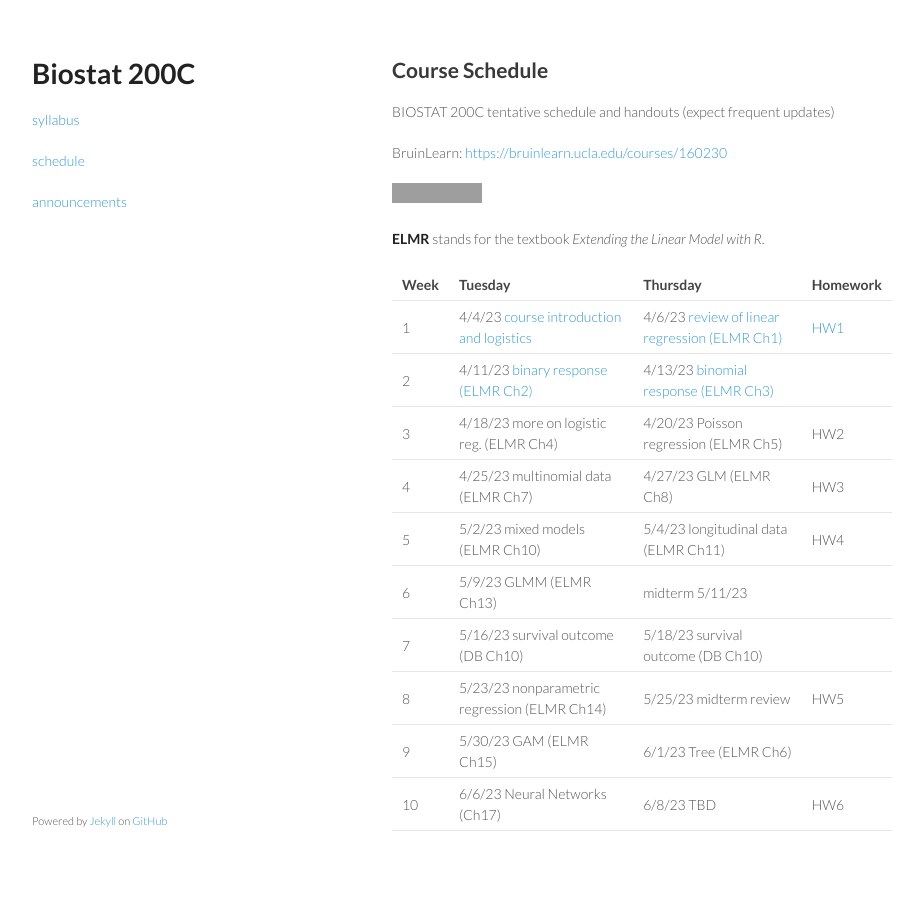
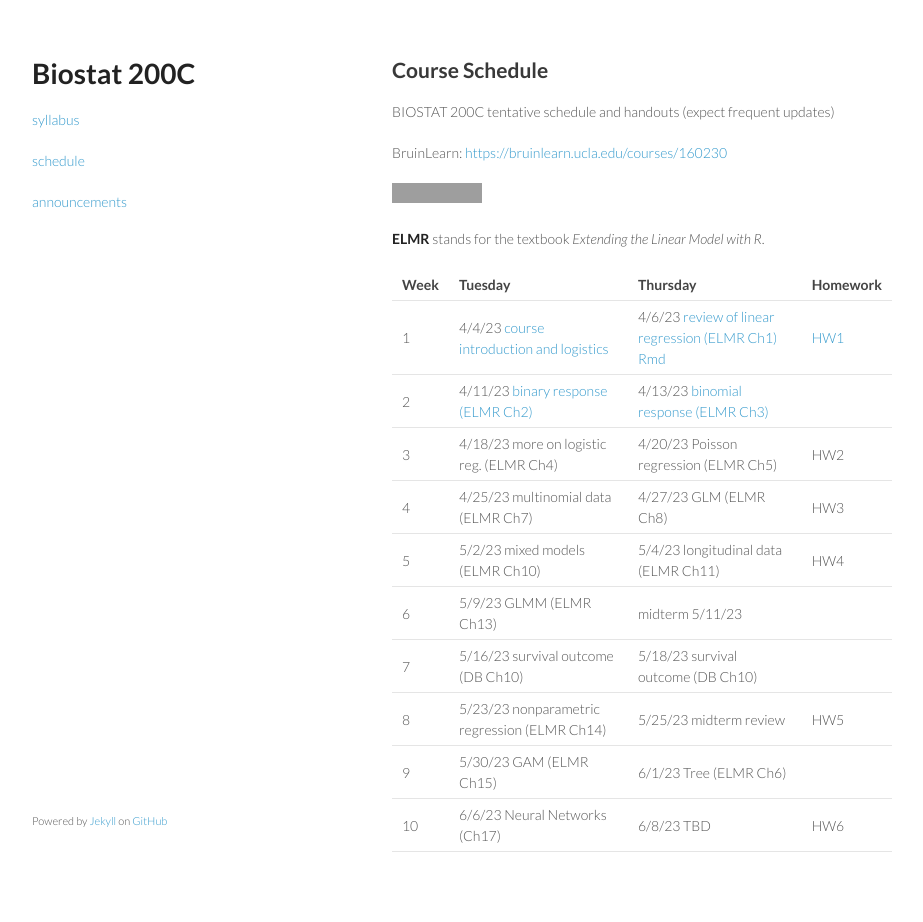
Before and after one commit to ucla-biostat-200c/2023spring, a Jekyll site: the page built from schedule/schedule.md, in a window 1280 px wide. Shown: the whole page, without its empty margins (178-1101 px from the left). Built offline with Jekyll 4.4.1, drawn with Linux system fonts in a browser that asks for light colours; before the commit the page ends 901 px from its top, so only the background shows below that; grey boxes are pictures that could not be loaded.

Commit message:
minor revision

```diff
--- a/schedule/schedule.md
+++ b/schedule/schedule.md
@@ -15,7 +15,7 @@
 
 | Week | Tuesday | Thursday | Homework |
 |:-----------|:----------------------|:------------------------|:------------|
-| 1 |4/4/23 [course introduction and logistics](../slides/01-intro/intro.html) | 4/6/23 [review of linear regression (ELMR Ch1)](../slides/02-lm/lm.html)  | [HW1](../hw/hw1.html) |
+| 1 |4/4/23 [course introduction and logistics](../slides/01-intro/intro.html) | 4/6/23 [review of linear regression (ELMR Ch1)](../slides/02-lm/lm.html) [Rmd](https://raw.githubusercontent.com/ucla-biostat-200c/2023spring/master/slides/02-lm/lm.Rmd) | [HW1](../hw/hw1.html) |
 | 2 | 4/11/23 [binary response (ELMR Ch2)](../slides/03-binary/binary.html) | 4/13/23 [binomial response (ELMR Ch3)](../slides/04-binomial/binomial.html)| |
 | 3 | 4/18/23 more on logistic reg. (ELMR Ch4) | 4/20/23 Poisson regression (ELMR Ch5) |HW2 |
 | 4 | 4/25/23 multinomial data (ELMR Ch7)  | 4/27/23 GLM (ELMR Ch8) | HW3|
```
